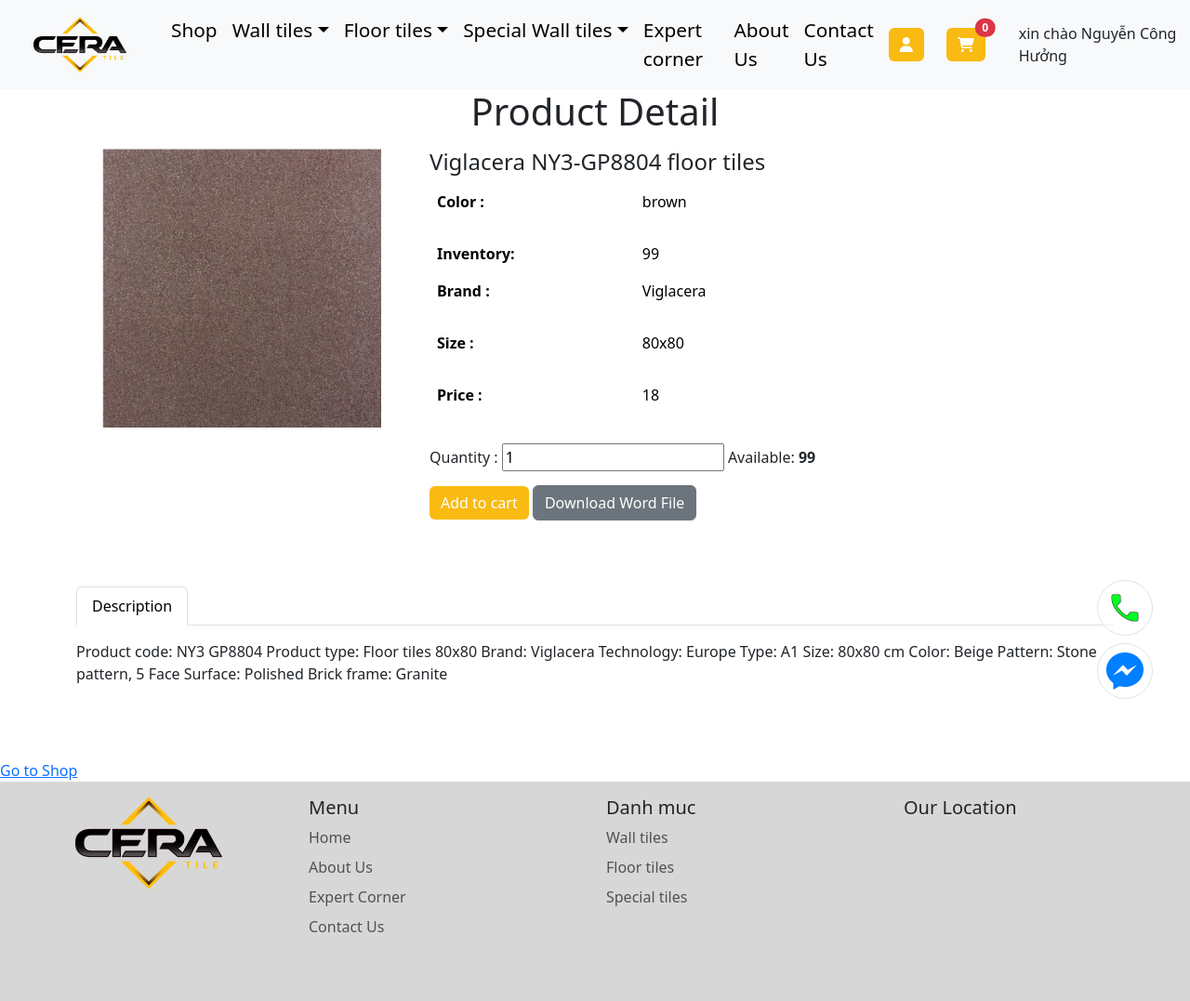
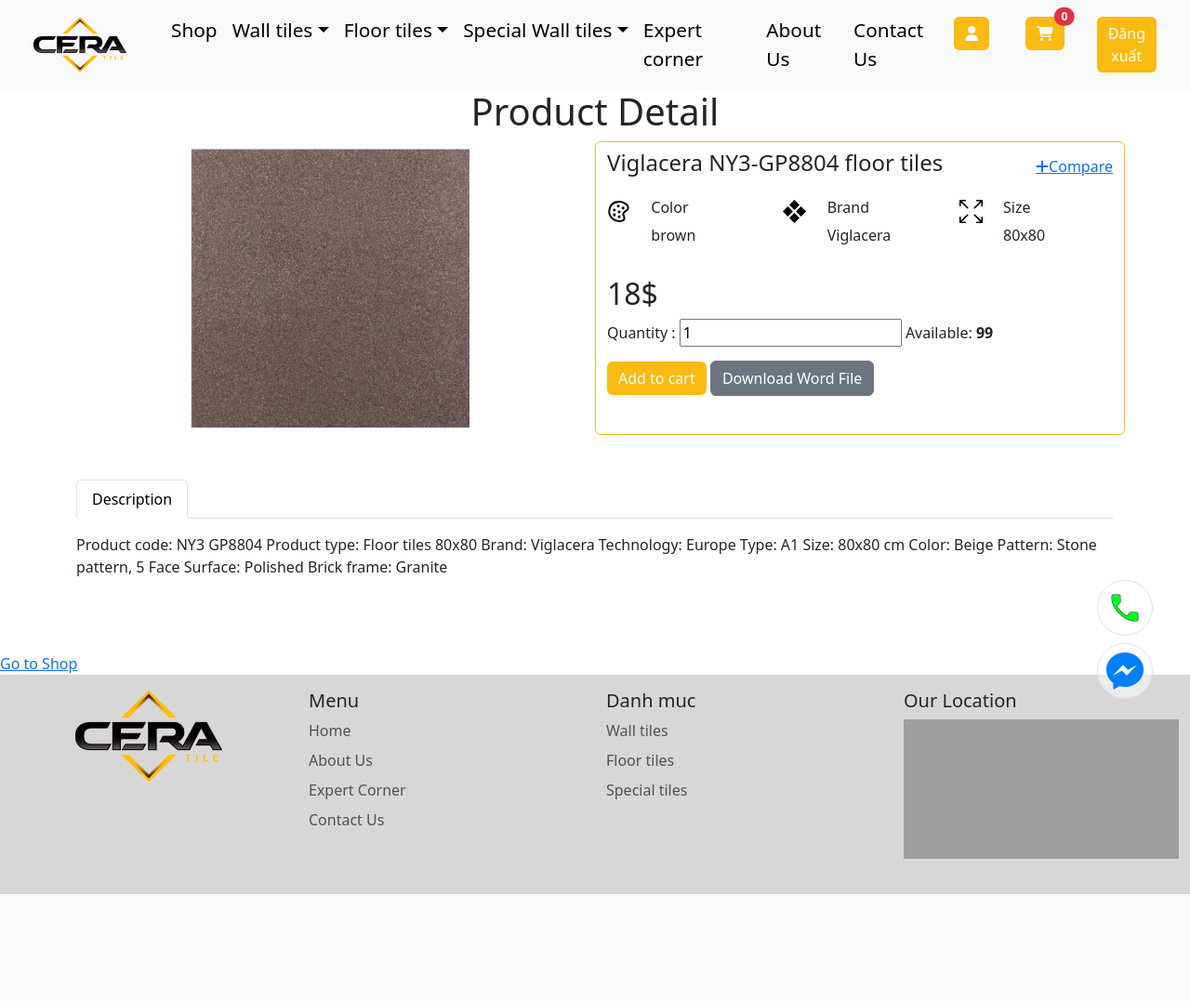
Before and after one commit to huongcaoha1994/ceramic-tiles, a PHP site: page /Ceramic-tiles/product-detail.php?product_id=1 in a window 1280 px wide. Shown: the whole page at 93% size. After the commit the page ends 962 px from the top, so only its background shows below. Run offline with PHP 8.4, Linux system fonts and the light colour scheme; data comes from the database, SQL or seed files in the repository; grey boxes are pictures that could not be loaded.

Commit message:
update product detail page

```diff
--- a/SRC/assets/css/style.css
+++ b/SRC/assets/css/style.css
@@ -18,7 +18,10 @@
   border-color: var(--primary-color);
   background-color: var(--primary-color);
 }
-
+/* Border */
+.border-primary {
+  border: 1px solid var(--primary-color) !important;
+}
 /* Text  */
 .text-primary {
   color: var(--primary-color) !important;
@@ -311,12 +314,13 @@
   height: 250px !important;
 }
 
-/* Table Product */
 
-.table-product th {
-  width: 30%;
+.product-heading {
+  width: 75%;
 }
 
-.table-product th, .table-product td {
-  border: none;
+.compare-button {
+  width: 20%;
+  display: flex;
+  align-items: center;
 }
--- a/SRC/view/header.php
+++ b/SRC/view/header.php
@@ -89,17 +89,16 @@
                         <span class="position-absolute top-0 start-100 translate-middle badge rounded-pill bg-danger">
                             <?php
 
-                            if(isset($_SESSION['cart'])){
+                            if (isset($_SESSION['cart'])) {
 
                                 $carts = $_SESSION['cart'];
-                                $number_product = 0 ;
-                                foreach($carts as $value){
-                                    $number_product++ ;
+                                $number_product = 0;
+                                foreach ($carts as $value) {
+                                    $number_product++;
                                 }
                                 echo $number_product;
-                            }
-                            else {
-                                echo "0" ;
+                            } else {
+                                echo "0";
                             }
                             ?>
                             <span class="visually-hidden">unread messages</span>
@@ -120,14 +119,16 @@
                             </div>
                         </div>
                 </div>
+                <div class="col">
+                    <a href="" class="btn btn-primary">Đăng xuất</a>
+                </div>
             </div>
-        </button>
-    </div>
+            </button>
+        </div>
 
-    <?php echo "xin chào Nguyễn Công Hưởng" ;?>
-</div>
-</div>
-</nav>
+        </div>
+        </div>
+    </nav>
 
     <script src="../assets/js/headerscript.js"></script>
     <script src="../assets/js/bootstrap.bundle.js"></script>
--- a/SRC/view/product-detail.php
+++ b/SRC/view/product-detail.php
@@ -17,46 +17,52 @@ if (isset($_GET['product_id'])) {
 ?>
         <div class="container">
             <div class="row">
-                <div class="col-12 col-lg-4 py-2 text-center">
+                <div class="col-12 col-lg-6 py-2 text-center">
                     <img src="../assets/img/<?php echo $row['image']; ?>" alt="" width="300" height="300">
                 </div>
-                <div class="col-12 col-lg-8 py-2">
-                    <h4><?php echo $row['product_name']; ?></h4>
-                    <table class="table table-product">
-                        <tbody>
-                            <tr>
-                                <th scope="row">Color : </th>
-                                <td>
+                <div class="col-12 col-lg-6 py-2 border-primary rounded-2">
+                    <div class="d-flex justify-content-between">
+                    <h4 class="product-heading"><?php echo $row['product_name']; ?></h4>
+                    <a href="sosanh.php?product_id=<?php echo $row['product_id']; ?>" class="compare-button justify-content-end"> <i class="fa-solid fa-plus"></i> Compare</a>
+                    </div>
+                    <div class="row py-3">
+                        <div class="col-4">
+                            <div class="row">
+                                <div class="col-3">
+                                    <img src="../assets/img/homepage/color-pallet.svg" alt="" sizes="25x25" srcset="" width="25px" height="25px">
+                                </div>
+                                <div class="col-9">
+                                    <h6>Color</h6>
                                     <p><?php echo $row['color']; ?></p>
-                                </td>
+                                </div>
+                            </div>
+                        </div>
+                        <div class="col-4">
+                        <div class="row">
+                                <div class="col-3">
+                                    <img src="../assets/img/homepage/tiles.svg" alt="" sizes="25x25" srcset="" width="25px" height="25px">
+                                </div>
+                                <div class="col-9">
+                                    <h6>Brand</h6>
+                                    <p><?php echo $row['brand']; ?></p>
+                                </div>
+                            </div>
+                        </div>
+                        <div class="col-4">
+                        <div class="row">
+                                <div class="col-3">
+                                    <img src="../assets/img/homepage/size.svg" alt="" sizes="25x25" srcset="" width="25px" height="25px">
+                                </div>
+                                <div class="col-9">
+                                    <h6>Size</h6>
+                                    <p><?php echo $row['size']; ?></p>
+                                </div>
+                            </div>
+                        </div>
+                    </div>
 
-                            </tr>
-                            <tr>
-                                <th scope="row">Inventory: </th>
-                                <td><?php echo $row['inventory']; ?></td>
+                    <h2><?php echo $row['price']; ?>$</h2>
 
-                            </tr>
-                            <tr>
-                                <th scope="row">Brand : </th>
-                                <td>
-                                    <p><?php echo $row['brand']; ?></p>
-                                </td>
-                            </tr>
-                            <tr>
-                                <th scope="row">Size : </th>
-                                <td>
-                                    <p><?php echo $row['size']; ?></p>
-                                </td>
-                            </tr>
-                            <tr>
-                                <th scope="row">Price : </th>
-                                <td>
-                                    <p><?php echo $row['price']; ?></p>
-                                </td>
-                            </tr>
-
-                        </tbody>
-                    </table>
 
                     <form action="" method="POST">
                         <input type="hidden" name="product_id" value="<?php echo $row['product_id']; ?>">
@@ -66,7 +72,7 @@ if (isset($_GET['product_id'])) {
                                 <br>
                                 <input type="submit" name="add_to_cart" value="Add to cart" class="btn btn-primary my-3">
                     </form>
-                    <a href="#" ><button class="btn btn-secondary">Download Word File</button></a>
+                    <a href="#"><button class="btn btn-secondary">Download Word File</button></a>
                 </div>
                 <div class="col-12 py-5">
                     <ul class="nav nav-tabs">
--- a/SRC/view/sosanh.php
+++ b/SRC/view/sosanh.php
@@ -8,8 +8,8 @@
         #title {
             display: flex;
             margin-left: 5%;
-        }
-        h1 {
+            }
+            h1 {
             margin-right: 35%;
         }
         #container {
```
Also changed, not shown: SRC/view/compare.php (deleted, +0 -90 lines), SRC/assets/img/homepage/color-pallet.svg (added), SRC/assets/img/homepage/size.svg (added), SRC/assets/img/homepage/tiles.svg (added), SRC/assets/js/footerscript.js (line endings or trailing spaces).
